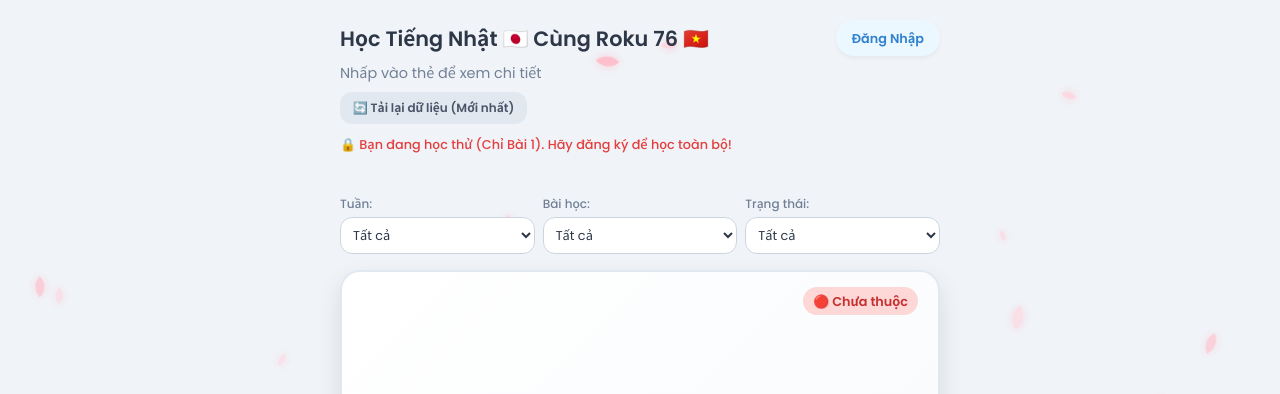
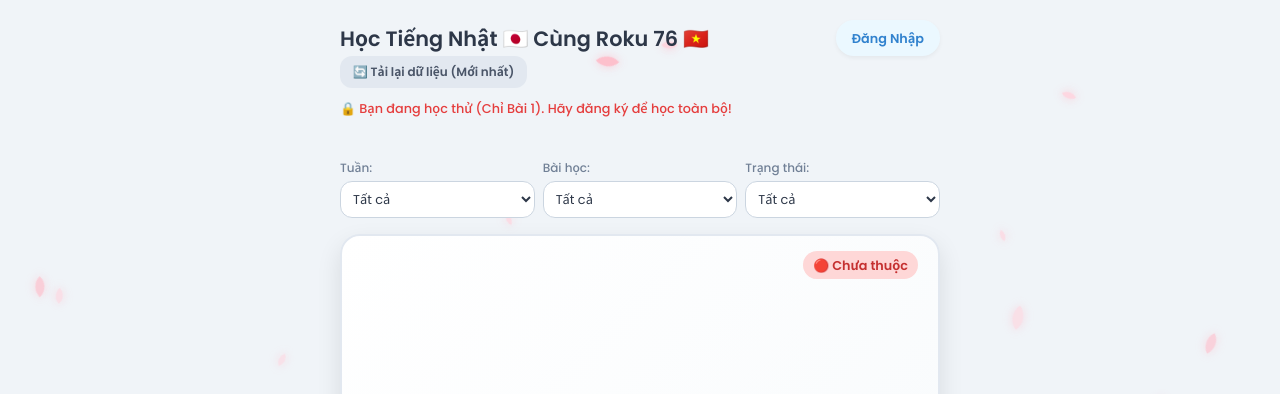
Before and after one commit to TRANGIANIT/TRANGIANIT.github.io, a website: page index.html in a window 1280 px wide. Shown: the top 394 px of the page. Drawn offline with nearby package versions, Linux system fonts and the light colour scheme; no server answers.

Commit message:
delete title

```diff
--- a/index.html
+++ b/index.html
@@ -41,7 +41,6 @@
                     <span id="userNameText"></span>
                 </div>
 
-                <p style="margin-top: 5px; margin-bottom: 8px;">Nhấp vào thẻ để xem chi tiết</p>
                 <button id="reloadAppBtn" class="btn"
                     style="font-size: 0.75rem; background: #e2e8f0; color: #4a5568; padding: 0.4rem 0.8rem; border-radius: 12px; margin-bottom: 5px;">🔄
                     Tải lại dữ liệu (Mới nhất)</button>
```
